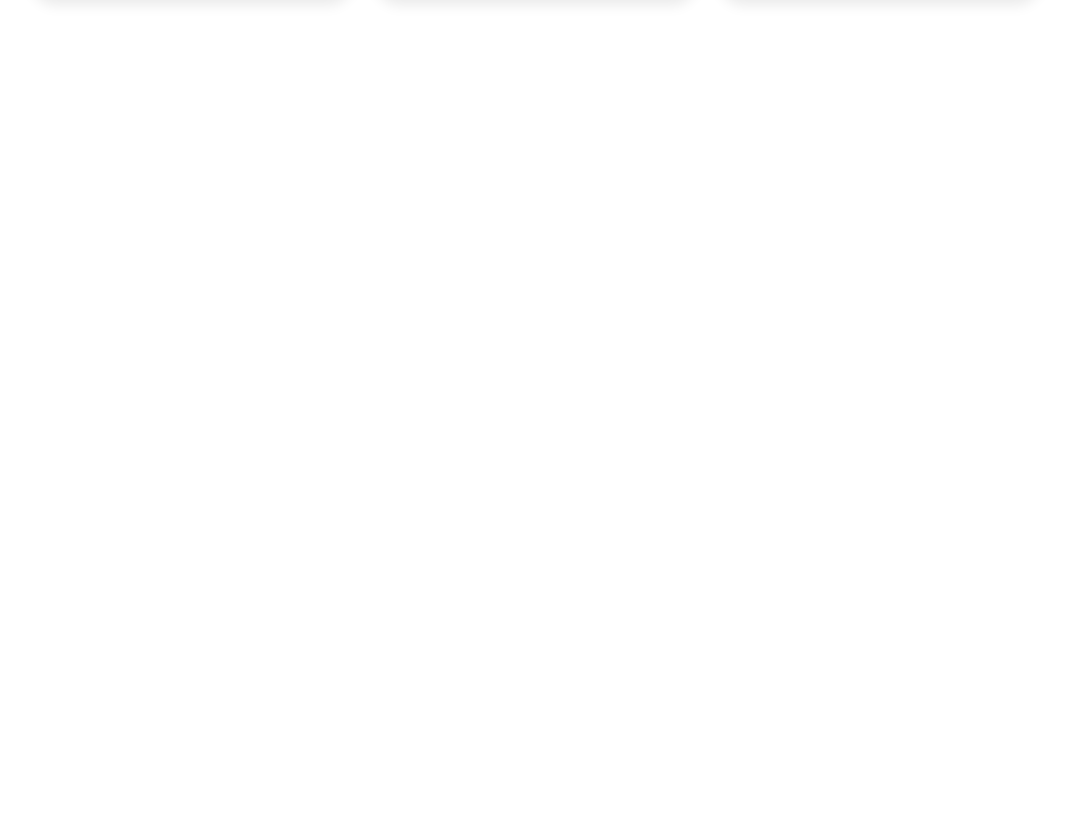
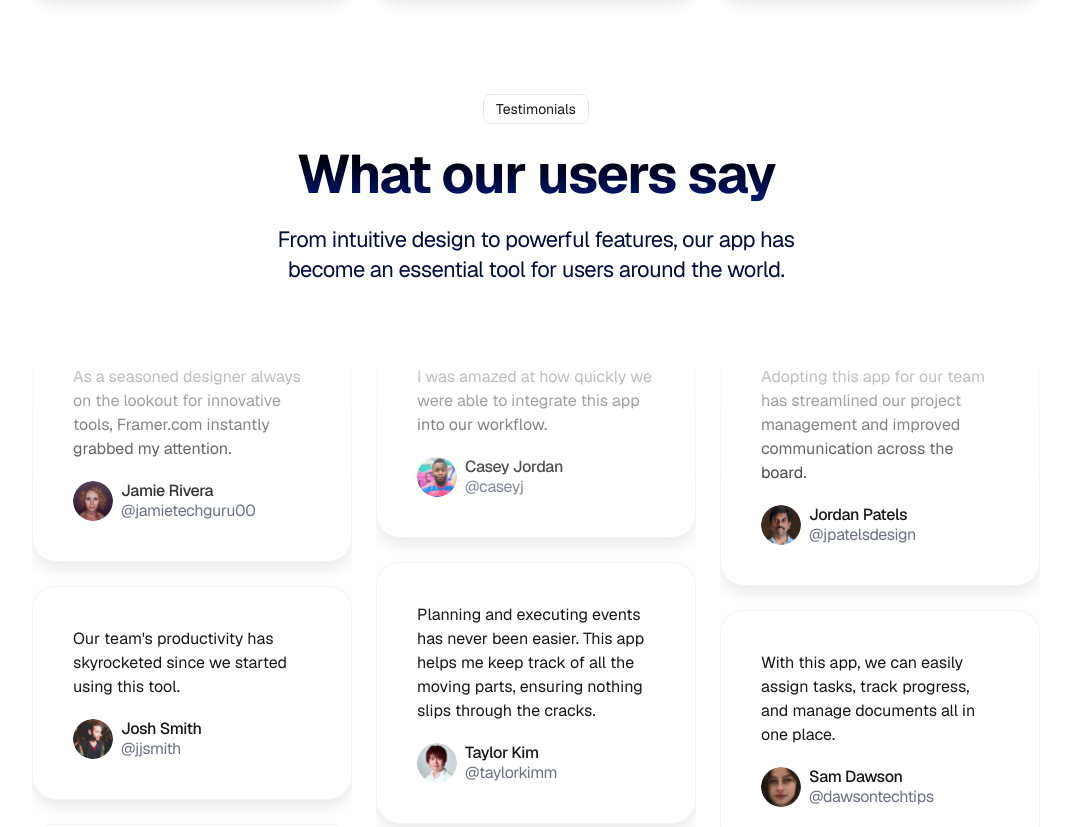
Before and after one commit to ajlaroya/saas-landing-page, a Next.js app: page / in a window 1280 px wide. Shown: the part 3269-4096 px from the top of the page, without its empty margins (104-1175 px from the left). Before the commit the page ends 3363 px from the top, so only its background shows below. Built offline with nearby package versions, Linux system fonts and the light colour scheme.

Commit message:
testimonials section complete, reusable card styles

```diff
--- a/app/globals.css
+++ b/app/globals.css
@@ -51,6 +51,10 @@
   .section-heading {
     @apply mx-auto max-w-[540px];
   }
+
+  .card {
+    @apply w-full max-w-xs rounded-3xl border border-[#F1F1F1] p-10 shadow-[0_7px_14px_#EAEAEA];
+  }
 }
 
 body {
--- a/app/page.tsx
+++ b/app/page.tsx
@@ -1,3 +1,4 @@
+import { CallToAction } from "./sections/CallToAction";
 import { Header } from "./sections/Header";
 import { Hero } from "./sections/Hero";
 import { LogoTicker } from "./sections/LogoTicker";
@@ -14,6 +15,7 @@ export default function Home() {
       <ProductShowcase />
       <Pricing />
       <Testimonials />
+      <CallToAction />
     </>
   );
 }
--- a/app/sections/CallToAction.tsx
+++ b/app/sections/CallToAction.tsx
@@ -1,3 +1,5 @@
 export const CallToAction = () => {
   return null;
 };
+
+// 2:04:17
--- a/app/sections/Pricing.tsx
+++ b/app/sections/Pricing.tsx
@@ -55,7 +55,7 @@ const pricingTiers = [
 
 export const Pricing = () => {
   return (
-    <section className="py-24">
+    <section className="bg-white py-24">
       <div className="container mx-auto px-8">
         <div className="section-heading">
           <h2 className="section-title">Pricing</h2>
@@ -77,7 +77,7 @@ export const Pricing = () => {
               <div
                 key={title}
                 className={twMerge(
-                  "w-full max-w-xs rounded-3xl border border-[#F1F1F1] p-10 shadow-[0_7px_14px_#EAEAEA]",
+                  "card",
                   inverse && "border-black bg-black text-white",
                 )}
               >
--- a/app/sections/Testimonials.tsx
+++ b/app/sections/Testimonials.tsx
@@ -7,6 +7,8 @@ import avatar6 from "@/avatar-6.png";
 import avatar7 from "@/avatar-7.png";
 import avatar8 from "@/avatar-8.png";
 import avatar9 from "@/avatar-9.png";
+import Image from "next/image";
+import { twMerge } from "tailwind-merge";
 
 const testimonials = [
   {
@@ -65,8 +67,69 @@ const testimonials = [
   },
 ];
 
+const firstColumn = testimonials.slice(0, 3);
+const secondColumn = testimonials.slice(3, 6);
+const thirdColumn = testimonials.slice(6, 9);
+
+const TestimonialsColumn = (props: {
+  className?: string;
+  testimonials: typeof testimonials;
+}) => (
+  <div
+    className={twMerge(
+      "mt-10 flex flex-col gap-6 [mask-image:linear-gradient(to_bottom,transparent,black_25%,black_75%,transparent)]",
+      props.className,
+    )}
+  >
+    {props.testimonials.map(({ text, imageSrc, name, username }) => (
+      <div className="card" key={name}>
+        <div>{text}</div>
+        <div className="mt-5 flex items-center gap-2">
+          <Image
+            src={imageSrc}
+            alt={name}
+            width={40}
+            height={40}
+            className="h-10 w-10 rounded-full"
+          />
+          <div className="flex flex-col">
+            <div className="leading-5 font-medium tracking-tight">{name}</div>
+            <div className="leading-5 tracking-tight text-gray-500">
+              {username}
+            </div>
+          </div>
+        </div>
+      </div>
+    ))}
+  </div>
+);
+
 export const Testimonials = () => {
-  return null;
+  return (
+    <section className="bg-white">
+      <div className="container mx-auto px-8">
+        <div className="section-heading">
+          <div className="flex justify-center">
+            <div className="tag">Testimonials</div>
+          </div>
+          <h2 className="section-title mt-5">What our users say</h2>
+          <p className="section-description mt-5">
+            From intuitive design to powerful features, our app has become an
+            essential tool for users around the world.
+          </p>
+        </div>
+        <div className="flex justify-center gap-6">
+          <TestimonialsColumn testimonials={firstColumn} />
+          <TestimonialsColumn
+            testimonials={secondColumn}
+            className="hidden md:flex"
+          />
+          <TestimonialsColumn
+            testimonials={thirdColumn}
+            className="hidden lg:flex"
+          />
+        </div>
+      </div>
+    </section>
+  );
 };
-
-// 1:44:07
```
